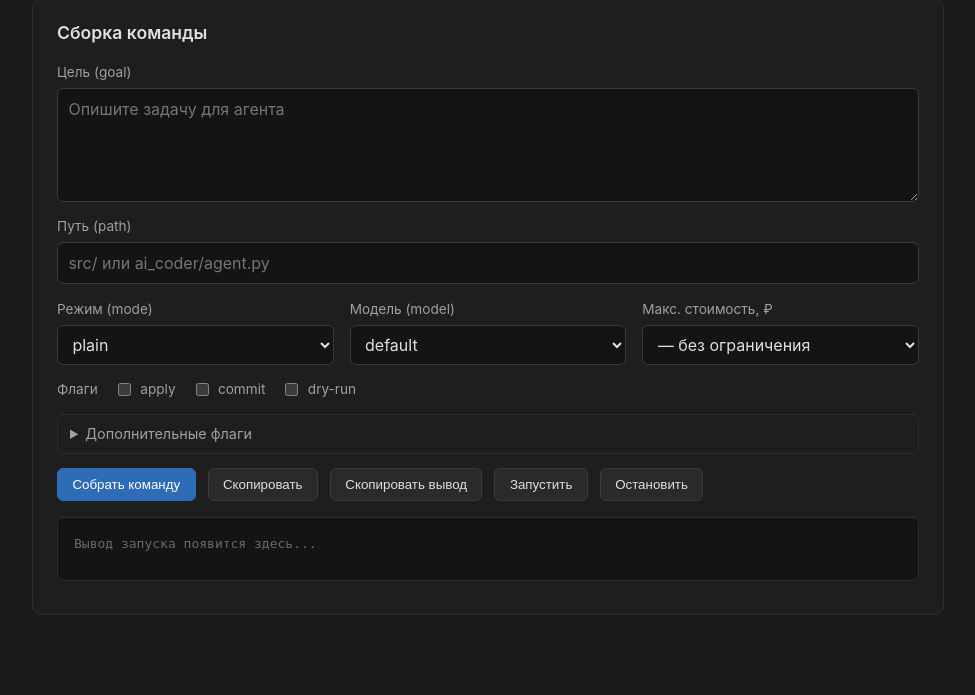
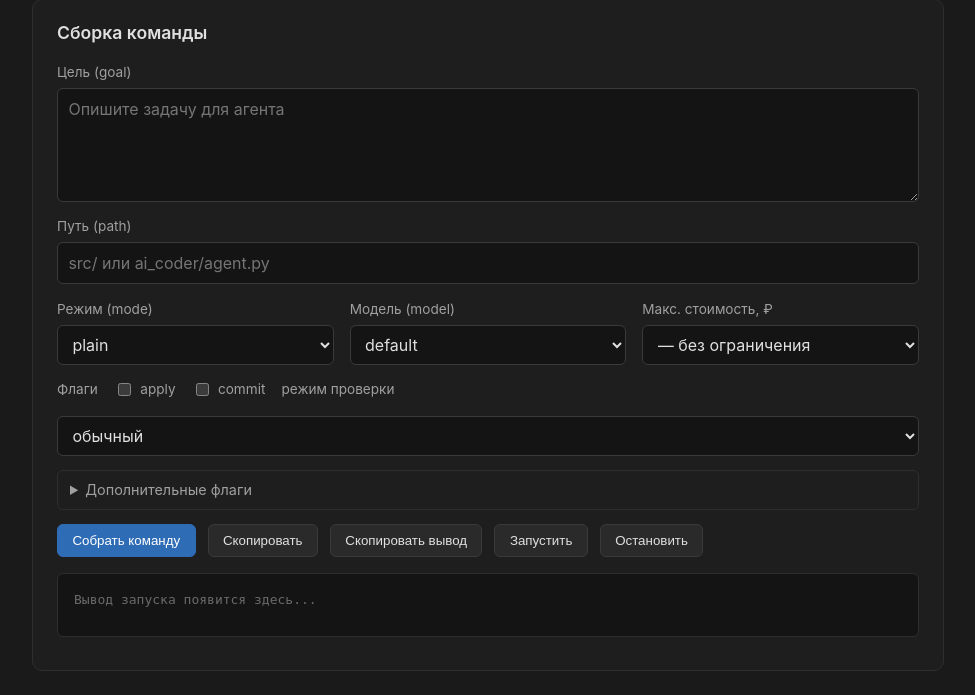
Before and after one commit to bauman-robotics/ai-coder, a FastAPI app: page / in a window 1280 px wide. Shown: the part 156-851 px from the top of the page, without its empty margins (152-1127 px from the left). Before the commit the page ends 771 px from the top, so only its background shows below. Run offline with FastAPI, Linux system fonts and the light colour scheme; some libraries are stand-ins or nearby versions.

Commit message:
feat(gui): dry-run checkbox → select check_mode (normal/dry-run/dry-read) [A.4]
- index.html: checkbox dry_run → select name=check_mode с 3 опциями
- app.py: _build_command/_build_argv/build/run — dry_run: bool → check_mode: str
  логика: 'dry-run' → --dry-run; 'dry-read' → --dry-read; 'normal' → ничего
- JS buildParams(): dry_run=false → check_mode=normal

Агент сделал ~40% (index.html + build() Form).
Доделано вручную: _build_command, _build_argv, /run, JS buildParams.

Создано агентом (--tool-loop, 10 итераций, 0.81 RUB, max_cost).

```diff
--- a/ai_coder/gui/app.py
+++ b/ai_coder/gui/app.py
@@ -41,7 +41,7 @@ def _build_command(
     model: str,
     apply: bool,
     commit: bool,
-    dry_run: bool,
+    check_mode: str,
     max_cost_rub: str,
     advanced_flags: str,
 ) -> str:
@@ -61,8 +61,10 @@ def _build_command(
         parts.append("--apply")
     if commit:
         parts.append("--commit")
-    if dry_run:
+    if check_mode == "dry-run":
         parts.append("--dry-run")
+    elif check_mode == "dry-read":
+        parts.append("--dry-read")
     if max_cost_rub.strip():
         parts.extend(["--max-cost-rub", max_cost_rub.strip()])
     if advanced_flags.strip():
@@ -94,7 +96,7 @@ async def build(
     model: str = Form("default"),
     apply: bool = Form(False),
     commit: bool = Form(False),
-    dry_run: bool = Form(False),
+    check_mode: str = Form("normal"),
     max_cost_rub: str = Form(""),
     advanced_flags: str = Form(""),
 ) -> HTMLResponse:
@@ -106,7 +108,7 @@ async def build(
         model=model,
         apply=apply,
         commit=commit,
-        dry_run=dry_run,
+        check_mode=check_mode,
         max_cost_rub=max_cost_rub,
         advanced_flags=advanced_flags,
     )
@@ -122,7 +124,7 @@ def _build_argv(
     model: str,
     apply: bool,
     commit: bool,
-    dry_run: bool,
+    check_mode: str,
     max_cost_rub: str,
     advanced_flags: str,
 ) -> list[str]:
@@ -134,7 +136,7 @@ def _build_argv(
         model=model,
         apply=apply,
         commit=commit,
-        dry_run=dry_run,
+        check_mode=check_mode,
         max_cost_rub=max_cost_rub,
         advanced_flags=advanced_flags,
     )
@@ -164,7 +166,7 @@ async def run(
     model: str = Form("default"),
     apply: bool = Form(False),
     commit: bool = Form(False),
-    dry_run: bool = Form(False),
+    check_mode: str = Form("normal"),
     max_cost_rub: str = Form(""),
     advanced_flags: str = Form(""),
 ) -> StreamingResponse:
@@ -177,7 +179,7 @@ async def run(
         model=model,
         apply=apply,
         commit=commit,
-        dry_run=dry_run,
+        check_mode=check_mode,
         max_cost_rub=max_cost_rub,
         advanced_flags=advanced_flags,
     )
--- a/ai_coder/gui/templates/index.html
+++ b/ai_coder/gui/templates/index.html
@@ -78,9 +78,12 @@
                     <label class="checkbox">
                         <input type="checkbox" name="commit" value="true"> commit
                     </label>
-                    <label class="checkbox">
-                        <input type="checkbox" name="dry_run" value="true"> dry-run
-                    </label>
+                    <label for="check-mode">режим проверки</label>
+                    <select id="check-mode" name="check_mode">
+                        <option value="normal">обычный</option>
+                        <option value="dry-run">dry-run (только логи)</option>
+                        <option value="dry-read">dry-read (read разрешён, write блокирован)</option>
+                    </select>
                 </div>
 
                 <details class="advanced">
```
